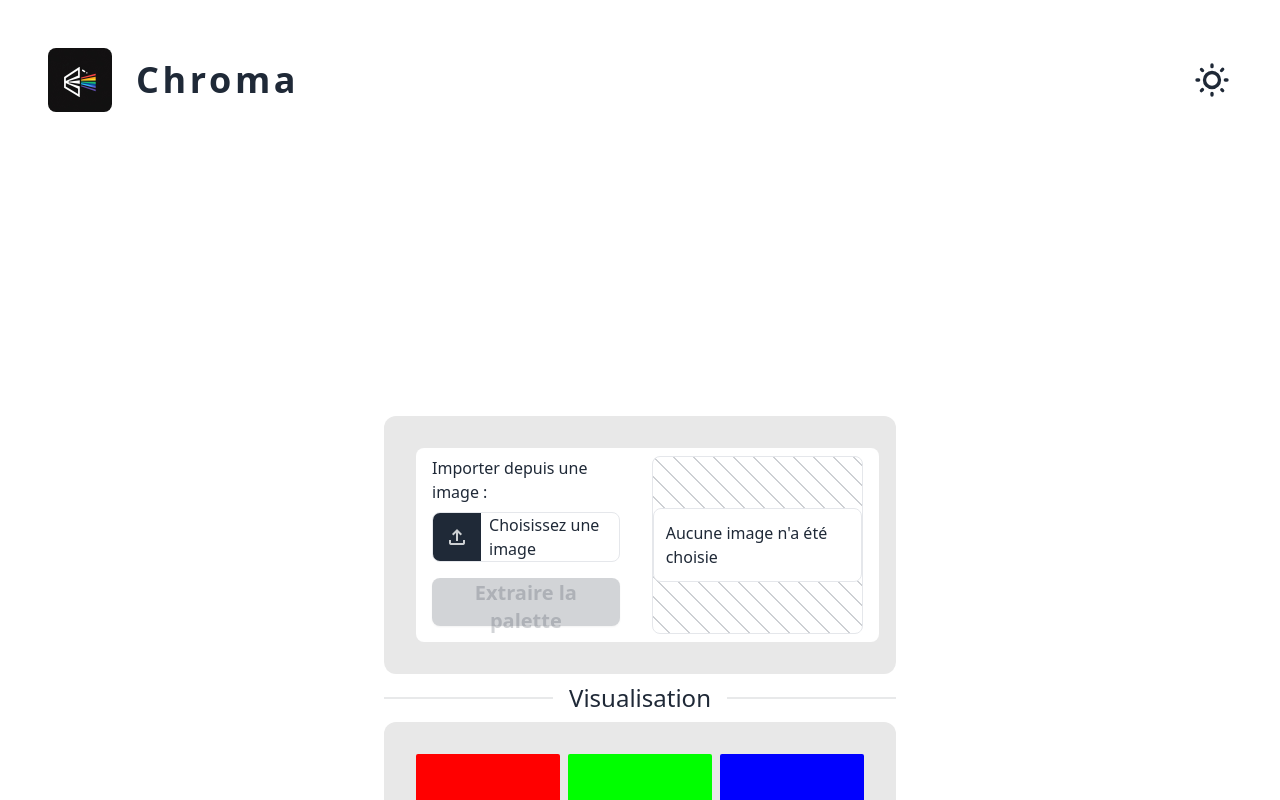
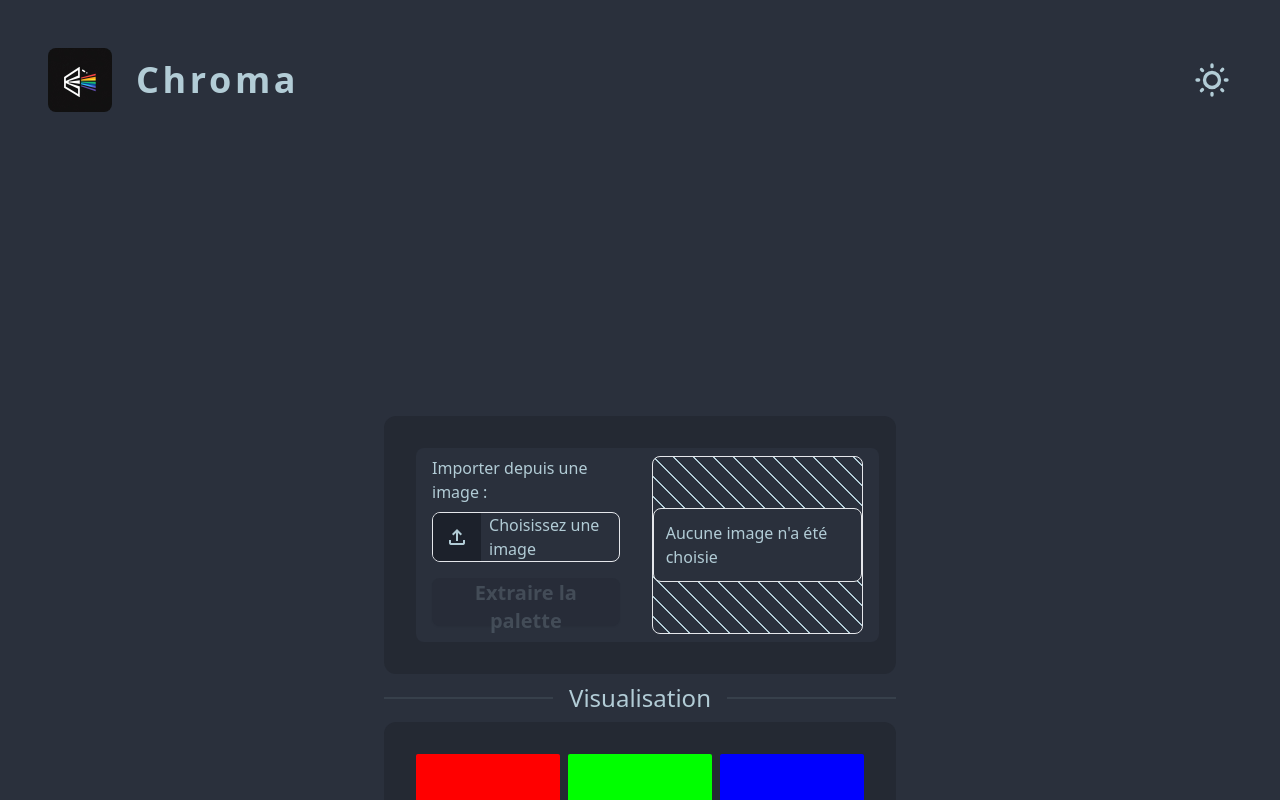
Before and after one commit to reeves-48777/chroma-app, a Vue app: page / in a window 1280 px wide. Built offline with nearby package versions, Linux system fonts and the light colour scheme.

Commit message:
added dark theme by default

```diff
--- a/tailwind.config.js
+++ b/tailwind.config.js
@@ -9,7 +9,7 @@
     },
   },
   daisyui: {
-    themes: ['fantasy', 'dim'],
+    themes: ['dim', 'fantasy'],
   },
   plugins: [daisyui],
 };
```
